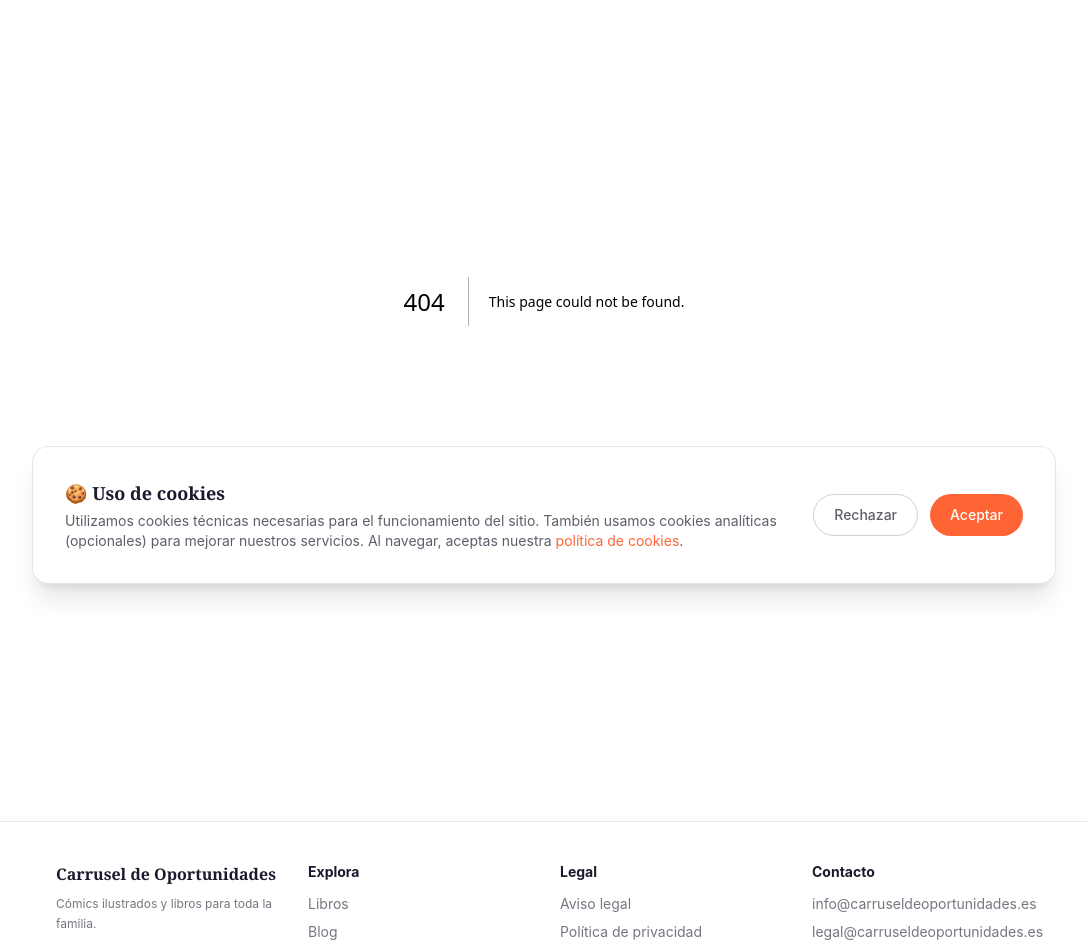
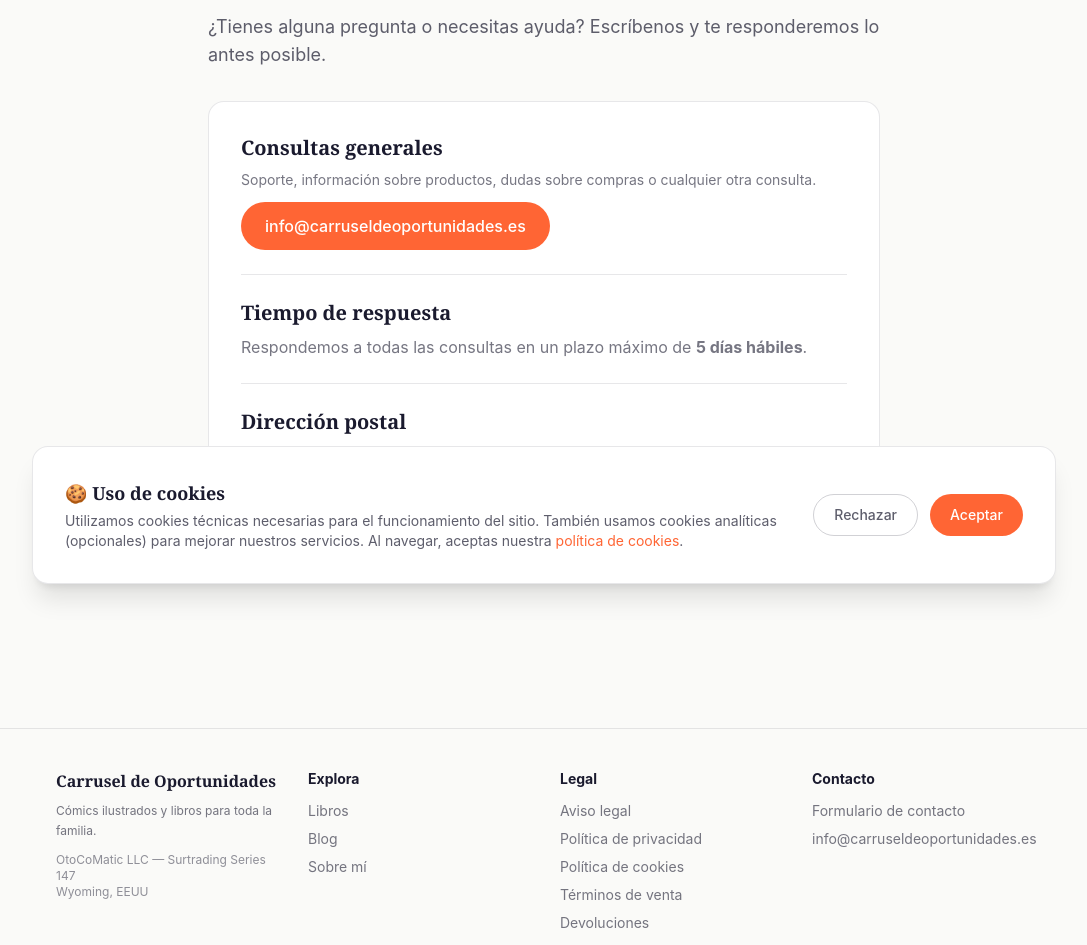
Before and after one commit to salvadorr30-eng/blog-carrusel, a Next.js app: page /contacto in a window 1280 px wide. Before the commit this address had no page. Shown: the part 200-1145 px from the top of the page, without its empty margins (96-1183 px from the left). Built offline with nearby package versions, Linux system fonts and the light colour scheme.

Commit message:
feat: crear página de contacto y unificar emails en info@
- Crear app/contacto/page.tsx con formulario simple
- Actualizar footer para enlazar a /contacto
- Reemplazar todas las referencias legal@ por info@ en textos legales
- Añadir /contacto al sitemap
- Eliminar newsletter de privacidad.mdx

```diff
--- /dev/null
+++ b/app/contacto/page.tsx
@@ -0,0 +1,51 @@
+import type { Metadata } from 'next';
+
+export const metadata: Metadata = {
+  title: 'Contacto',
+  description: 'Ponte en contacto con Carrusel de Oportunidades para consultas, soporte o cualquier cuestión.'
+};
+
+export default function ContactoPage() {
+  return (
+    <div className='max-w-2xl mx-auto py-10'>
+      <h1 className='font-serif text-4xl md:text-5xl font-bold mb-6'>
+        Contacto
+      </h1>
+      <p className='text-ink/70 text-lg mb-8'>
+        ¿Tienes alguna pregunta o necesitas ayuda? Escríbenos y te responderemos lo antes posible.
+      </p>
+
+      <div className='bg-white border border-ink/10 rounded-2xl p-8 space-y-6'>
+        <div>
+          <h2 className='font-serif text-xl font-bold mb-2'>Consultas generales</h2>
+          <p className='text-ink/60 text-sm mb-3'>
+            Soporte, información sobre productos, dudas sobre compras o cualquier otra consulta.
+          </p>
+          <a
+            href='mailto:info@carruseldeoportunidades.es'
+            className='inline-flex items-center gap-2 bg-accent text-white px-6 py-3 rounded-full font-medium hover:bg-orange-600 transition'
+          >
+            info@carruseldeoportunidades.es
+          </a>
+        </div>
+
+        <div className='border-t border-ink/10 pt-6'>
+          <h2 className='font-serif text-xl font-bold mb-2'>Tiempo de respuesta</h2>
+          <p className='text-ink/60'>
+            Respondemos a todas las consultas en un plazo máximo de <strong>5 días hábiles</strong>.
+          </p>
+        </div>
+
+        <div className='border-t border-ink/10 pt-6'>
+          <h2 className='font-serif text-xl font-bold mb-2'>Dirección postal</h2>
+          <address className='text-ink/60 not-italic text-sm leading-relaxed'>
+            OtoCoMatic LLC — Surtrading Series 147<br />
+            390 NE 191st St, Ste 8558<br />
+            Miami, FL 33179-3899<br />
+            Estados Unidos
+          </address>
+        </div>
+      </div>
+    </div>
+  );
+}
--- a/app/layout.tsx
+++ b/app/layout.tsx
@@ -147,19 +147,16 @@ export default function RootLayout({
                 <p className='font-bold text-ink mb-3'>Contacto</p>
                 <ul className='space-y-2'>
                   <li>
+                    <Link href='/contacto' className='hover:text-accent'>
+                      Formulario de contacto
+                    </Link>
+                  </li>
+                  <li>
                     <a
                       href='mailto:info@carruseldeoportunidades.es'
                       className='hover:text-accent'
                     >
                       info@carruseldeoportunidades.es
-                    </a>
-                  </li>
-                  <li>
-                    <a
-                      href='mailto:legal@carruseldeoportunidades.es'
-                      className='hover:text-accent'
-                    >
-                      legal@carruseldeoportunidades.es
                     </a>
                   </li>
                 </ul>
--- a/app/sitemap.ts
+++ b/app/sitemap.ts
@@ -4,7 +4,7 @@ import { getAllBooks, getAllPosts } from '@/lib/content';
 const BASE_URL = 'https://tu-dominio.com';
 
 export default function sitemap(): MetadataRoute.Sitemap {
-  const staticRoutes = ['', '/libros', '/blog'].map((p) => ({
+  const staticRoutes = ['', '/libros', '/blog', '/contacto'].map((p) => ({
     url: `${BASE_URL}${p}`,
     lastModified: new Date()
   }));
--- a/content/legal/aviso-legal.mdx
+++ b/content/legal/aviso-legal.mdx
@@ -1,7 +1,7 @@
 ---
-title: "Aviso Legal"
-description: "Información legal del titular del sitio carruseldeoportunidades.es conforme a la LSSI-CE."
-updatedAt: "2026-04-19"
+title: 'Aviso Legal'
+description: 'Información legal del titular del sitio carruseldeoportunidades.es conforme a la LSSI-CE.'
+updatedAt: '2026-04-24'
 ---
 
 En cumplimiento de lo dispuesto en el artículo 10 de la **Ley 34/2002, de 11 de julio, de Servicios de la Sociedad de la Información y Comercio Electrónico (LSSI-CE)**, se informa a los usuarios de los siguientes datos identificativos del titular del presente sitio web.
@@ -14,13 +14,12 @@ En cumplimiento de lo dispuesto en el artículo 10 de la **Ley 34/2002, de 11 de
 **Jurisdicción de constitución:** Estado de Wyoming, Estados Unidos de América
 **Número de identificación fiscal (EIN):** 38-4387580
 **Dirección postal:** 390 NE 191st St, Ste 8558, Miami, FL 33179-3899, Estados Unidos
-**Correo electrónico de contacto general:** info@carruseldeoportunidades.es
-**Correo electrónico para asuntos legales:** legal@carruseldeoportunidades.es
+**Correo electrónico:** info@carruseldeoportunidades.es
 **Sitio web:** https://carruseldeoportunidades.es
 
 ## 2. Objeto y ámbito de aplicación
 
-El presente aviso legal regula las condiciones generales de acceso y uso del sitio web **carruseldeoportunidades.es** (en adelante, "el Sitio Web"), titularidad de la entidad identificada en el apartado anterior.
+El presente aviso legal regula las condiciones generales de acceso y uso del sitio web **carruseldeoportunidades.es** (en adelante, 'el Sitio Web'), titularidad de la entidad identificada en el apartado anterior.
 
 El acceso y la navegación por el Sitio Web atribuyen la condición de **Usuario** e implican la aceptación plena y sin reservas del presente aviso legal. El Usuario se compromete a utilizar el Sitio Web y sus contenidos de conformidad con la ley, la moral, las buenas costumbres y el orden público.
 
@@ -52,12 +51,16 @@ El Sitio Web contiene enlaces a páginas de terceros (Amazon, Kobo, Lemon Squeez
 
 El tratamiento de los datos personales de los Usuarios se rige por lo establecido en la [Política de Privacidad](/legal/privacidad) y la [Política de Cookies](/legal/cookies).
 
-## 8. Modificaciones
+## 8. Contacto
+
+Para cualquier consulta, puedes escribir a **info@carruseldeoportunidades.es**.
+
+## 9. Modificaciones
 
 El titular se reserva el derecho a efectuar, sin previo aviso, las modificaciones que considere oportunas en el Sitio Web, pudiendo cambiar, suprimir o añadir tanto los contenidos y servicios prestados como la forma en la que aparezcan presentados o localizados.
 
-## 9. Legislación aplicable y jurisdicción
+## 10. Legislación aplicable y jurisdicción
 
-El presente aviso legal se rige íntegramente por la **legislación española**. Para la resolución de cualquier controversia derivada del acceso o uso del Sitio Web, las partes se someten a los Juzgados y Tribunales del domicilio del Usuario cuando éste tenga la condición de consumidor.
+El presente aviso legal se rige íntegramente por la **legislación española**. Para la resolución de cualquier controversia derivada del acceso o uso del Sitio Web, las partes se someten a los Juzgados y Tribunales del domicilio del Usuario cuando ésta tenga la condición de consumidor.
 
 En el caso de Usuarios no consumidores, las partes se someten a los Juzgados y Tribunales del domicilio del titular en Estados Unidos, sin perjuicio de la legislación de consumo aplicable en el territorio del Usuario.
--- a/content/legal/cookies.mdx
+++ b/content/legal/cookies.mdx
@@ -12,7 +12,7 @@ Las **cookies** son pequeños archivos de texto que los sitios web almacenan en
 
 ## 2. Tipos de cookies según su función
 
-- **Cookies técnicas (necesarias):** imprescindibles para el funcionamiento del sitio. No requieren consentimiento.
+- **Cookies técnicas (necesarias):** imprescindible para el funcionamiento del sitio. No requieren consentimiento.
 - **Cookies de preferencias:** recuerdan opciones del usuario (idioma, región).
 - **Cookies analíticas:** permiten medir el uso del sitio de forma agregada.
 - **Cookies de marketing/publicitarias:** utilizadas para mostrar anuncios personalizados.
@@ -39,7 +39,7 @@ La primera vez que accedes al sitio se muestra un **banner de cookies** que perm
 - Aceptar todas las cookies.
 - Rechazar todas las cookies no necesarias.
 
-Puedes **cambiar tus preferencias en cualquier momento**-contactando a legal@carruseldeoportunidades.es. La retirada del consentimiento no afectará a la licitud del tratamiento realizado previamente.
+Puedes **cambiar tus preferencias en cualquier momento** contactando a info@carruseldeoportunidades.es. La retirada del consentimiento no afectará a la licitud del tratamiento realizado previamente.
 
 ## 5. Cómo deshabilitar o eliminar cookies desde tu navegador
 
@@ -62,4 +62,4 @@ Esta política puede actualizarse si se incorporan nuevas cookies o cambian las
 
 ## 8. Más información
 
-Para cualquier cuestión relacionada con cookies o privacidad, puedes escribir a **legal@carruseldeoportunidades.es**.
+Para cualquier cuestión relacionada con cookies o privacidad, puedes escribir a **info@carruseldeoportunidades.es**.
--- a/content/legal/privacidad.mdx
+++ b/content/legal/privacidad.mdx
@@ -1,16 +1,16 @@
 ---
-title: "Política de Privacidad"
-description: "Cómo tratamos tus datos personales en Carrusel de Oportunidades, conforme al RGPD, LOPDGDD y CCPA."
-updatedAt: "2026-04-19"
+title: 'Política de Privacidad'
+description: 'Cómo tratamos tus datos personales en Carrusel de Oportunidades, conforme al RGPD, LOPDGDD y CCPA.'
+updatedAt: '2026-04-24'
 ---
 
-La presente Política de Privacidad regula el tratamiento de los datos personales recogidos a través del sitio web **carruseldeoportunidades.es** (en adelante, "el Sitio Web"), en cumplimiento del **Reglamento (UE) 2016/679 (RGPD)**, la **Ley Orgánica 3/2018, de 5 de diciembre, de Protección de Datos Personales y garantía de los derechos digitales (LOPDGDD)** y, para residentes en California, la **California Consumer Privacy Act (CCPA)**.
+La presente Política de Privacidad regula el tratamiento de los datos personales recogidos a través del sitio web **carruseldeoportunidades.es** (en adelante, 'el Sitio Web'), en cumplimiento del **Reglamento (UE) 2016/679 (RGPD)**, la **Ley Orgánica 3/2018, de 5 de diciembre, de Protección de Datos Personales y garantía de los derechos digitales (LOPDGDD)** y, para residentes en California, la **California Consumer Privacy Act (CCPA)**.
 
 ## 1. Responsable del tratamiento
 
-**Denominación social:** OtoCoMatic LLC – Surtrading Series 147 (marca comercial "Carrusel de Oportunidades")
+**Denominación social:** OtoCoMatic LLC – Surtrading Series 147 (marca comercial 'Carrusel de Oportunidades')
 **Dirección:** 390 NE 191st St, Ste 8558, Miami, FL 33179-3899, Estados Unidos
-**Email de privacidad:** legal@carruseldeoportunidades.es
+**Email:** info@carruseldeoportunidades.es
 
 Dado que el Responsable está establecido fuera de la Unión Europea, ofrece sus productos a residentes en la UE y, por tanto, queda sujeto al RGPD conforme al artículo 3.2.a.
 
@@ -18,21 +18,18 @@ Dado que el Responsable está establecido fuera de la Unión Europea, ofrece sus
 
 Dependiendo de la interacción, recopilamos las siguientes categorías de datos:
 
-**Suscripción al newsletter:** nombre (opcional) y correo electrónico.
-
 **Compra de productos digitales (a través de Lemon Squeezy):** nombre, correo electrónico, dirección de facturación, país, datos de pago (tratados directamente por el procesador, nosotros no almacenamos tarjetas).
 
-**Navegación:** dirección IP, tipo de navegador, sistema operativo, páginas visitadas, tiempo de permanencia, fuente de entrada. Estos datos se recogen mediante cookies analíticas si el usuario presta su consentimiento.
+**Navegación:** dirección IP, tipo de navegador, sistema operativo, páginas visitadas, tiempo de permanencia, fuente de entrada. Estos datos se recogido mediante cookies analíticas si el usuario presta su consentimiento.
 
 **Contacto:** nombre, correo electrónico y contenido del mensaje si el usuario nos escribe a través de los canales habilitados.
 
-No recopilamos categorías especiales de datos (salud, religión, orientación sexual, etc.) ni datos de menores de edad (ver sección 10).
+No recopilamos categorías especiales de datos (salud, religión, orientación sexual, etc.) ni datos de menores de edad (ver sección 7).
 
 ## 3. Finalidades y base jurídica del tratamiento
 
 | Finalidad | Base jurídica |
 | --- | --- |
-| Envío de newsletter y comunicaciones comerciales | Consentimiento expreso (art. 6.1.a RGPD) |
 | Gestión de compras y entrega de productos digitales | Ejecución de contrato (art. 6.1.b RGPD) |
 | Facturación y obligaciones fiscales | Obligación legal (art. 6.1.c RGPD) |
 | Atención al cliente y soporte | Ejecución de contrato / interés legítimo (art. 6.1.f RGPD) |
@@ -41,7 +38,6 @@ No recopilamos categorías especiales de datos (salud, religión, orientación s
 
 ## 4. Plazos de conservación
 
-- **Suscriptores del newsletter:** hasta que el usuario solicite la baja.
 - **Datos de compra y facturación:** el tiempo necesario para cumplir obligaciones contables y fiscales (mínimo 4 años según normativa española; hasta 10 años por obligaciones de la LLC en EEUU).
 - **Consultas y soporte:** hasta 12 meses tras la resolución del caso.
 - **Datos de navegación (cookies):** según lo indicado en la [Política de Cookies](/legal/cookies).
@@ -65,7 +61,7 @@ Los datos son tratados principalmente en **Estados Unidos**, donde se encuentran
 - **Cláusulas Contractuales Tipo (SCCs)** aprobadas por la Comisión Europea.
 - **Consentimiento explícito** del interesado cuando corresponda.
 
-Puedes solicitar copia de las garantías aplicables escribiendo a legal@carruseldeoportunidades.es.
+Puedes solicitar copia de las garantías aplicables escribiendo a info@carruseldeoportunidades.es.
 
 ## 7. Derechos del usuario (RGPD)
 
@@ -73,14 +69,14 @@ Como interesado, tienes derecho a:
 
 - **Acceso:** conocer qué datos tuyos tratamos.
 - **Rectificación:** corregir datos inexactos o incompletos.
-- **Supresión ("derecho al olvido"):** solicitar la eliminación de tus datos.
+- **Supresión ('derecho al olvido'):** solicitar la eliminación de tus datos.
 - **Oposición:** oponerte al tratamiento en determinadas circunstancias.
 - **Limitación:** pedir que suspendamos el tratamiento.
 - **Portabilidad:** recibir tus datos en formato estructurado para transferirlos a otro responsable.
 - **Retirar el consentimiento** en cualquier momento, sin efectos retroactivos.
 - **Presentar una reclamación** ante la **Agencia Española de Protección de Datos (AEPD)** — www.aepd.es — si consideras que se han vulnerado tus derechos.
 
-Para ejercer cualquiera de estos derechos, escribe a **legal@carruseldeoportunidades.es** indicando el derecho que ejerces y adjuntando copia de un documento identificativo. Responderemos en el plazo máximo de **un mes**.
+Para ejercer cualquiera de estos derechos, escribe a **info@carruseldeoportunidades.es** indicando el derecho que ejerces y adjuntando copia de un documento identificativo. Responderemos en el plazo máximo de **un mes**.
 
 ## 8. Derechos específicos para residentes en California (CCPA/CPRA)
 
@@ -91,7 +87,7 @@ Si resides en California, tienes derecho a:
 - Optar por no vender tu información personal (**nota: no vendemos información personal**).
 - No ser discriminado por ejercer tus derechos.
 
-Para ejercer estos derechos, escribe a **legal@carruseldeoportunidades.es**.
+Para ejercer estos derechos, escribe a **info@carruseldeoportunidades.es**.
 
 ## 9. Seguridad de los datos
 
@@ -101,14 +97,14 @@ Ningún sistema es 100% invulnerable. En caso de brecha de seguridad con riesgo
 
 ## 10. Menores de edad
 
-El Sitio Web no se dirige a menores de 14 años. No recopilamos conscientemente datos de menores de esa edad. Si un padre o tutor detecta que un menor ha facilitado datos sin autorización, puede solicitar su eliminación escribiendo a legal@carruseldeoportunidades.es.
+El Sitio Web no se dirige a menores de 14 años. No recopilamos conscientemente datos de menores de esa edad. Si un padre o tutor detecta que un menor ha facilitado datos sin autorización, puede solicitar su eliminación escribiendo a info@carruseldeoportunidades.es.
 
 ## 11. Modificaciones
 
-Podemos actualizar esta política para reflejar cambios legislativos o en nuestros servicios. Publicaremos la nueva versión en esta misma URL indicando la fecha de actualización. Si los cambios son sustanciales, notificaremos a los usuarios registrados por email.
+Podemos actualizar esta política para reflejar cambios legislativos o en nuestros servicios. Publicaremos la nueva versión en esta misma URL indicando la fecha de actualización.
 
 ## 12. Contacto
 
 Para cualquier cuestión sobre privacidad:
-**Email:** legal@carruseldeoportunidades.es
+**Email:** info@carruseldeoportunidades.es
 **Postal:** OtoCoMatic LLC – Surtrading Series 147, 390 NE 191st St, Ste 8558, Miami, FL 33179-3899, Estados Unidos
```
